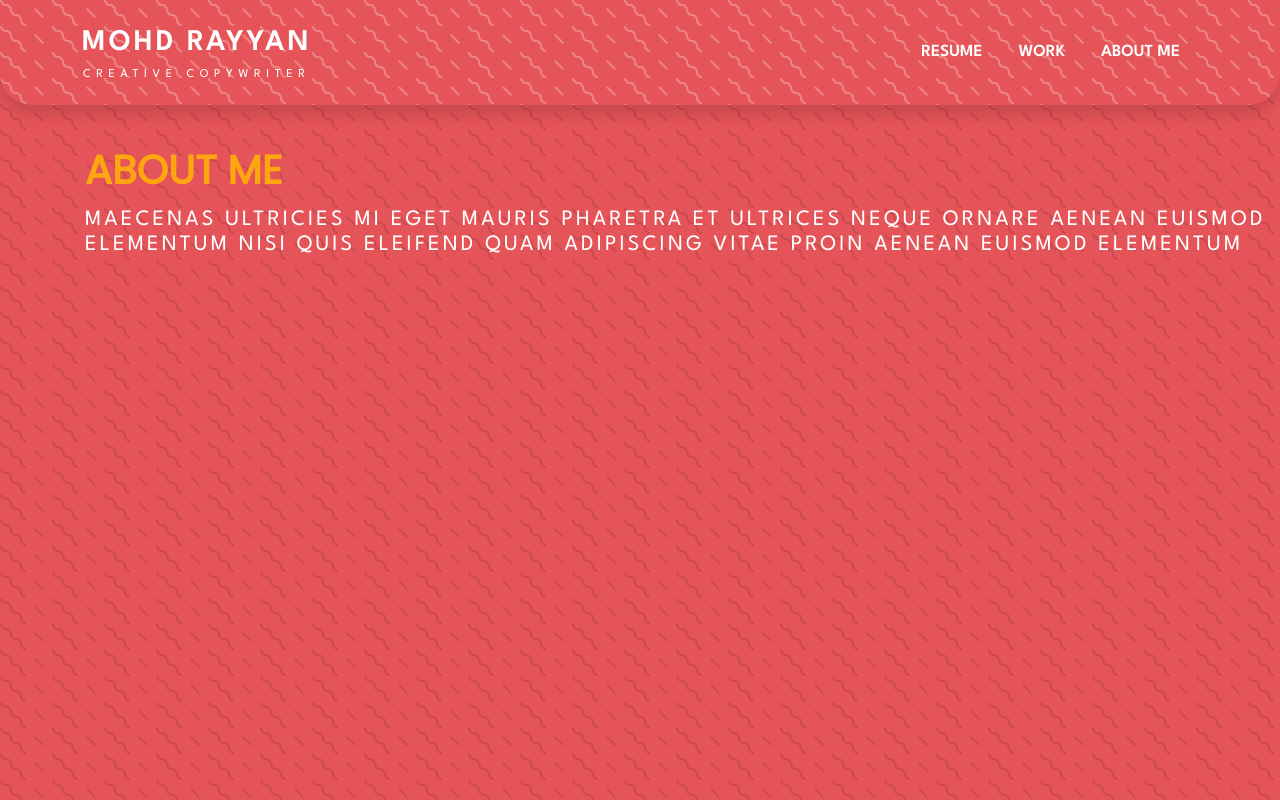
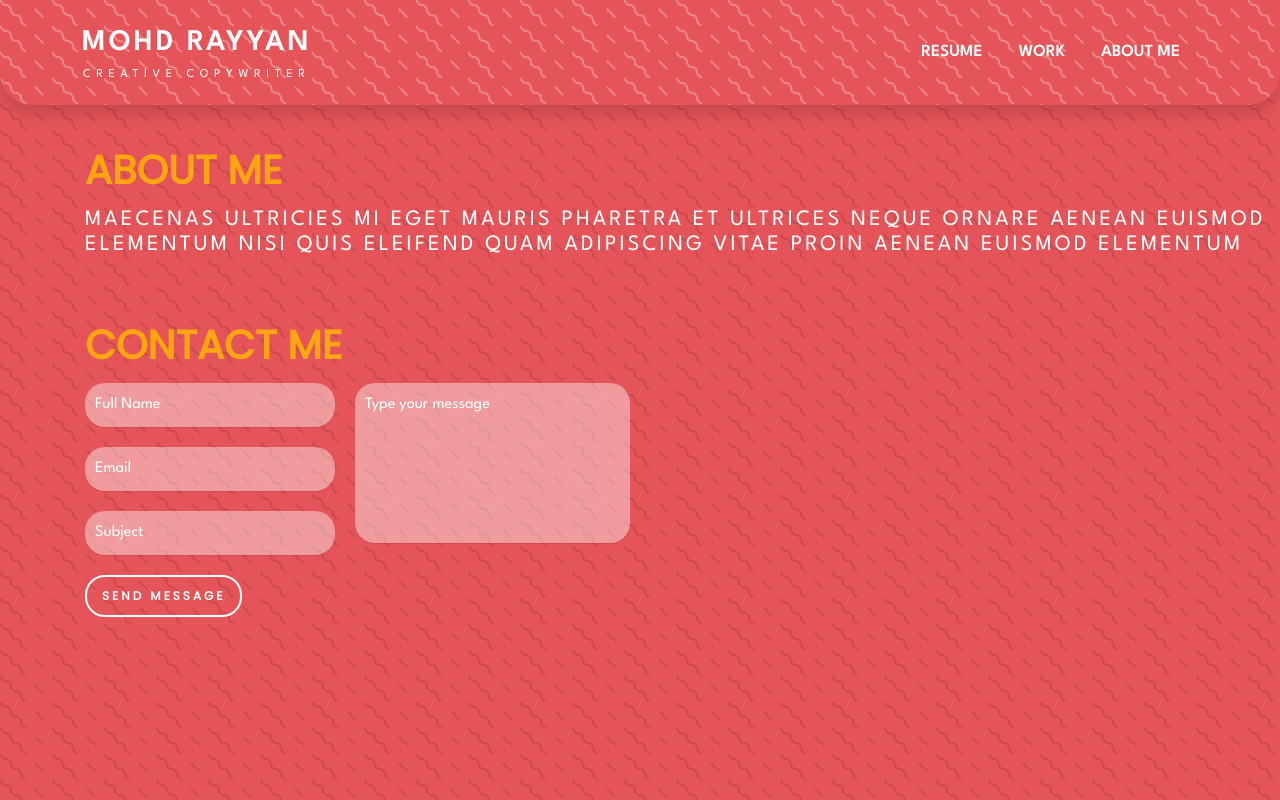
Before and after one commit to aff7n/CodeClauseInternship_Projects, a React (Create React App) app: page /About in a window 1280 px wide. Shown: the top 800 px of the page. Built offline with nearby package versions, Linux system fonts and the light colour scheme.

Commit message:
Email service

```diff
--- a/package.json
+++ b/package.json
@@ -3,6 +3,7 @@
   "version": "0.1.0",
   "private": true,
   "dependencies": {
+    "@emailjs/browser": "^3.11.0",
     "@fortawesome/fontawesome-svg-core": "^6.4.2",
     "@fortawesome/free-brands-svg-icons": "^6.4.2",
     "@fortawesome/free-regular-svg-icons": "^6.4.2",
--- a/src/pages/About.jsx
+++ b/src/pages/About.jsx
@@ -1,33 +1,31 @@
 import React, { useState, useEffect } from "react";
-// import Sample from "../components/Sample";
-// import Nav from "../components/Nav";
-import { ReactComponent as YourSvg } from "../img/hot-coffee.svg";
+import { useRef } from "react";
+import emailjs from "@emailjs/browser";
 import NavStatic from "../components/Nav-static";
 import Footer from "../components/Footer";
+import { event } from "jquery";
 
 const About = (props) => {
-  const [formState, setFormState] = useState({});
+  const form = useRef();
 
-  const changeHandler = (event) => {
-    setFormState({ ...formState, [event.target.name]: event.target.value });
-  };
+  const sendEmail = (e) => {
+    e.preventDefault();
 
-  const submitHandler = (event) => {
-    event.preventDefault();
-    const config = {
-      Username: "rayyan1412rmp@gmail.com",
-      Password: "6FD5433F320D03CA2F415207C9DCEBA2C9F1",
-      Host: "smtp.elasticemail.com",
-      Port: 2525,
-      To: "rayyan1412rmp@gmail.com",
-      From: formState.email,
-      Subject: formState.subject,
-      Body: formState.message,
-    };
-
-    if (window.Email) {
-      window.Email.send(config).then(() => alert("Email sent succesfully"));
-    }
+    emailjs
+      .sendForm(
+        "rayyan1412rmp@gmail.com",
+        "template_o8wu4vj",
+        form.current,
+        "g8z2cnHnBeSXzlThe"
+      )
+      .then(
+        (result) => {
+          console.log(result.text);
+        },
+        (error) => {
+          console.log(error.text);
+        }
+      );
   };
 
   return (
@@ -46,6 +44,43 @@
                     {props.data ? props.data.paragraph : "Loading"}
                   </p>
                 </div>
+              </div>
+              <div className="contact-form">
+                <h1 className="about-greeting">Contact me</h1>
+                <form ref={form} onSubmit={sendEmail} className="form">
+                  <div className="left">
+                    <input
+                      type="text"
+                      placeholder="Full Name"
+                      name="user_name"
+                      required
+                    />
+                    <input
+                      type="email"
+                      placeholder="Email"
+                      name="user_email"
+                      required
+                    />
+                    <input
+                      type="text"
+                      placeholder="Subject"
+                      name="subject"
+                      required
+                    />
+                    <button className="send-btn btn" type="submit">
+                      Send Message
+                    </button>
+                  </div>
+                  <div className="right">
+                    <textarea
+                      name="message"
+                      cols="30"
+                      rows="10"
+                      placeholder="Type your message"
+                      required
+                    ></textarea>
+                  </div>
+                </form>
               </div>
               {/* <div className="contact-form">
                 <h1 className="about-greeting">Contact me</h1>
--- a/src/pages/Landing.jsx
+++ b/src/pages/Landing.jsx
@@ -3,6 +3,7 @@
 import Nav from "../components/Nav";
 import { ReactComponent as YourSvg } from "../img/hot-coffee.svg";
 import Footer from "../components/Footer";
+import { Link } from "react-router-dom";
 
 const Landing = (props) => {
   return (
@@ -39,12 +40,9 @@
                 </div>
               </div>
               <div className="hero-btns">
-                <a
-                  href="https://www.linkedin.com/in/mohd-rayyan-93728318a/"
-                  style={{ textDecoration: "none" }}
-                >
+                <Link to="/About" style={{ textDecoration: "none" }}>
                   <div class="button btn">Hire Me</div>
-                </a>
+                </Link>
 
                 <div class="button btn">Download CV</div>
                 <div class="button btn">explore My work </div>
--- a/src/sass/Contact.scss
+++ b/src/sass/Contact.scss
@@ -60,10 +60,9 @@
   }
 }
 
-form {
-  min-width: 600px;
-  // text-align: center;
-  // margin: 20px auto;
+.form {
+  display: flex;
+  gap: 20px;
 
   input,
   textarea {
@@ -72,9 +71,6 @@
     padding: 10px;
     border-radius: 20px;
     color: #fff;
-    display: block;
-    width: 100%;
-    // margin-top: 10px;
     background: rgba(255, 255, 255, 0.411);
     font-family: $font-family_1;
     box-shadow: (0 1px 1px rgba(black, 0.1));
@@ -85,50 +81,49 @@
     }
   }
 
-  #input-submit {
-    width: 150px;
-    margin-top: 1rem;
-    border-radius: 30px;
+  input {
+    min-width: 250px;
   }
 
   textarea {
-    height: 150px;
+    max-height: 160px;
+    min-width: 250px;
+  }
+
+  .send-btn {
+    font-family: $font-family_2;
+    padding: 10px 15px;
+    letter-spacing: 3px;
+    font-size: 12px;
+    text-align: center;
+    text-transform: uppercase;
+    text-decoration: none;
+    font-weight: 600;
+    cursor: pointer;
+    display: inline-block;
+    color: $white;
+    border: 2px solid $white;
+    border-radius: 20px;
+    background-size: 500px;
+    background-repeat: no-repeat;
+    background-position: 0%;
+    -webkit-transition: all 0.3s ease-in;
+    transition: all 0.3s ease-in;
+
+    &:hover {
+      background-position: 100%;
+      color: $white;
+      box-shadow: rgba(0, 0, 0, 0.35) 0px 5px 15px;
+      -webkit-box-shadow: rgba(0, 0, 0, 0.35) 0px 5px 15px;
+      -moz-box-shadow: rgba(0, 0, 0, 0.35) 0px 5px 15px;
+    }
   }
 }
 
-.half {
-  float: left;
-  width: 48%;
-  margin-bottom: 1em;
-}
-
-.right {
-  width: 50%;
-}
-
 .left {
-  margin-right: 2%;
   display: flex;
   justify-content: flex-start;
+  align-items: flex-start;
   flex-direction: column;
-  gap: 10px;
+  row-gap: 20px;
 }
-
-@media (max-width: 480px) {
-  .half {
-    width: 100%;
-    float: none;
-    margin-bottom: 0;
-  }
-}
-
-/* Clearfix */
-.cf:before,
-.cf:after {
-  content: " "; /* 1 */
-  display: table; /* 2 */
-}
-
-.cf:after {
-  clear: both;
-}
```
Also changed, not shown: 1 other file (tests, documents, lock files or other folders).
